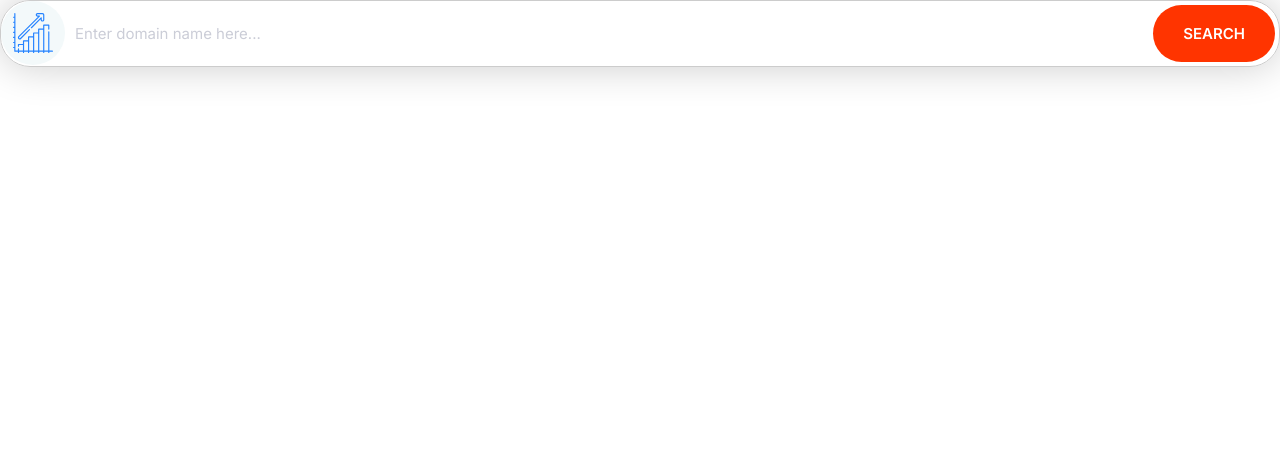
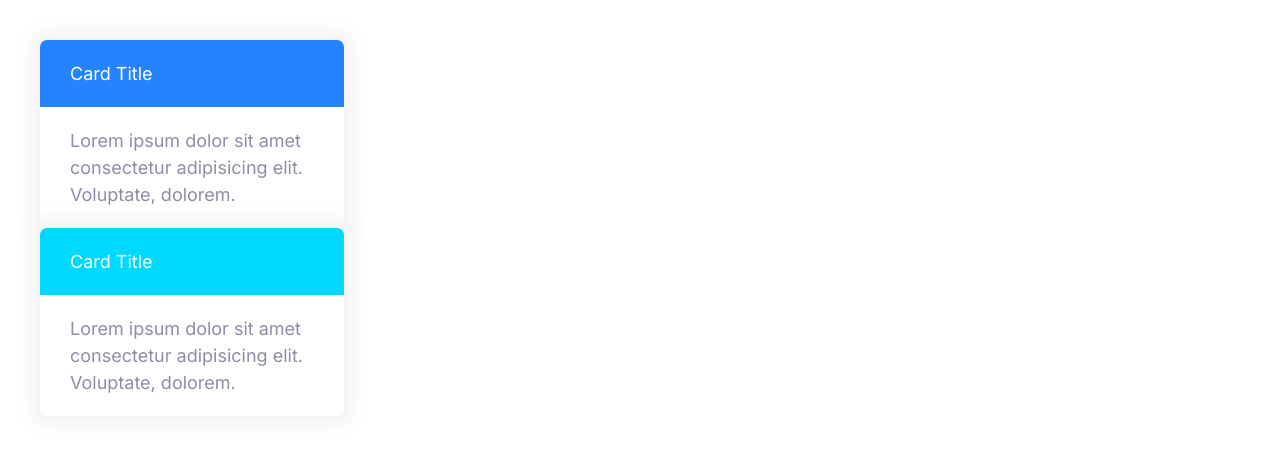
Before and after one commit to keitarusm/Course-Work, a plain HTML site: page HTML-Part3/Moshify/index.html in a window 1280 px wide. Drawn offline with Linux system fonts and the light colour scheme.

Commit message:
Added the card component.

```diff
--- a/HTML-Part3/Moshify/css/styles.css
+++ b/HTML-Part3/Moshify/css/styles.css
@@ -256,7 +256,7 @@ a {
   border: 1px solid var(--color-border);
   border-radius: var(--border-radius);
   display: flex;
-  box-shadow: 0 0 40px rgba(0, 0, 0, 0.2);
+  box-shadow: 0 0 20px 10px #f3f3f3;
 }
 
 .input-group .input {
@@ -274,3 +274,24 @@ a {
     font-size: 1.5rem;
   }
 }
+
+/* Cards */
+.card {
+  border-radius: 7px;
+  box-shadow: 0 0 20px 10px #f3f3f3;
+  overflow: hidden;
+}
+
+.card__header,
+.card__body {
+  padding: 2rem 3rem;
+}
+
+.card--primary .card__header {
+  background: var(--color-primary);
+  color: #fff;
+}
+.card--secondary .card__header {
+  background: var(--color-secondary);
+  color: #fff;
+}
--- a/HTML-Part3/Moshify/index.html
+++ b/HTML-Part3/Moshify/index.html
@@ -15,18 +15,21 @@
     <title>Moshify</title>
   </head>
   <body>
-    <div class="input-group">
-      <span class="icon-container">
-        <svg class="icon icon--primary">
-          <use xlink:href="images/sprite.svg#growth"></use></svg>
-        </svg>
-      </span>
-      <input
-        type="text"
-        class="input"
-        placeholder="Enter domain name here..."
-      />
-      <button class="btn btn--accent">Search</button>
+    <div style="width: 30%; padding: 4rem">
+      <div class="card card--primary">
+        <header class="card__header">Card Title</header>
+        <div class="card__body">
+          Lorem ipsum dolor sit amet consectetur adipisicing elit. Voluptate,
+          dolorem.
+        </div>
+      </div>
+      <div class="card card--secondary">
+        <header class="card__header">Card Title</header>
+        <div class="card__body">
+          Lorem ipsum dolor sit amet consectetur adipisicing elit. Voluptate,
+          dolorem.
+        </div>
+      </div>
     </div>
   </body>
 </html>
```
Also changed, not shown: HTML-Part3/Moshify/components/card.html (added, +6 -0 lines).
